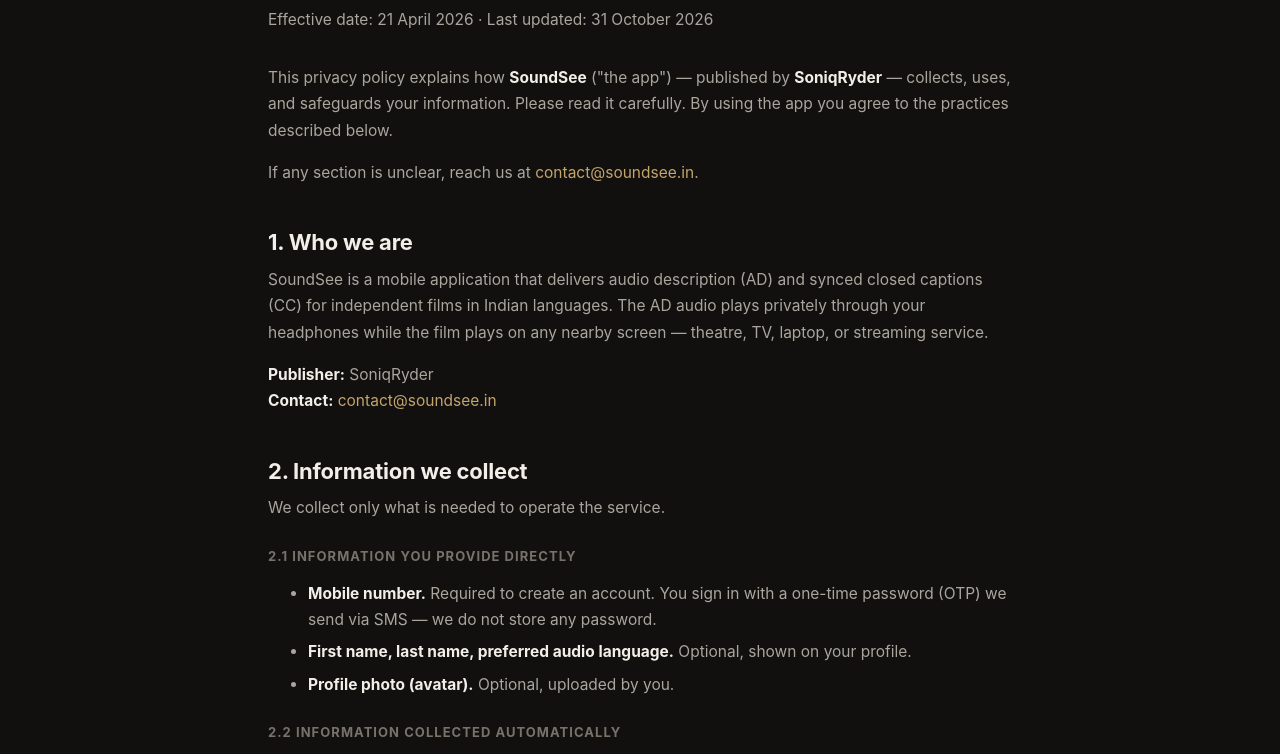
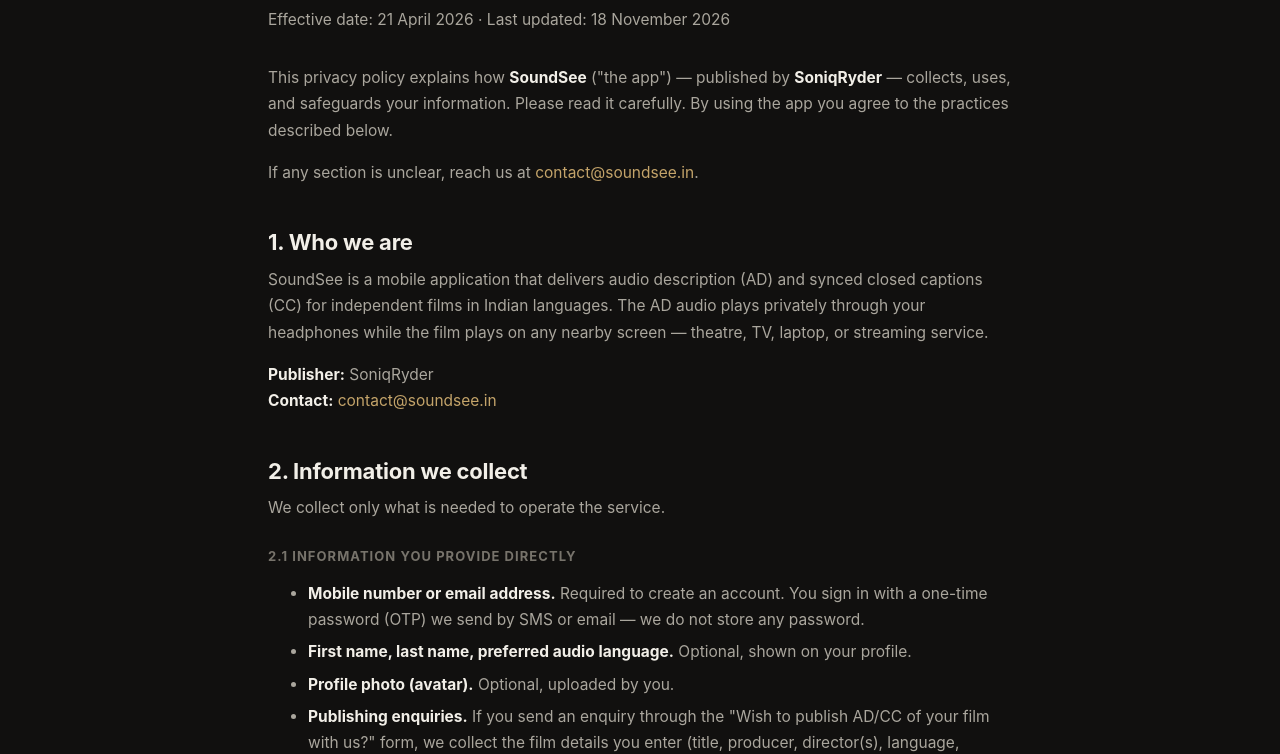
Before and after one commit to rakeshgogoi/soundsee_website, a plain HTML site: page privacy.html in a window 1280 px wide. Shown: the part 188-942 px from the top of the page. Drawn offline with Linux system fonts and the light colour scheme.

Commit message:
Privacy policy: email sign-in and publishing enquiries
Co-Authored-By: Claude Sonnet 5.5 <noreply@anthropic.com>

```diff
--- a/privacy.html
+++ b/privacy.html
@@ -44,7 +44,7 @@
   <main>
     <div class="wrap">
       <h1>Privacy Policy</h1>
-      <p class="meta">Effective date: 21 April 2026 · Last updated: 31 October 2026</p>
+      <p class="meta">Effective date: 21 April 2026 · Last updated: 18 November 2026</p>
 
       <p>
         This privacy policy explains how <strong>SoundSee</strong> ("the app") —
@@ -75,9 +75,10 @@
 
       <h3>2.1 Information you provide directly</h3>
       <ul>
-        <li><strong>Mobile number.</strong> Required to create an account. You sign in with a one-time password (OTP) we send via SMS — we do not store any password.</li>
+        <li><strong>Mobile number or email address.</strong> Required to create an account. You sign in with a one-time password (OTP) we send by SMS or email — we do not store any password.</li>
         <li><strong>First name, last name, preferred audio language.</strong> Optional, shown on your profile.</li>
         <li><strong>Profile photo (avatar).</strong> Optional, uploaded by you.</li>
+        <li><strong>Publishing enquiries.</strong> If you send an enquiry through the "Wish to publish AD/CC of your film with us?" form, we collect the film details you enter (title, producer, director(s), language, duration, format, and tentative censorship and release dates), the service package you choose, and the phone number or email address you give so we can reply. The enquiry is stored with your account and used only to respond to you. No files are uploaded through this form.</li>
       </ul>
 
       <h3>2.2 Information collected automatically</h3>
```
